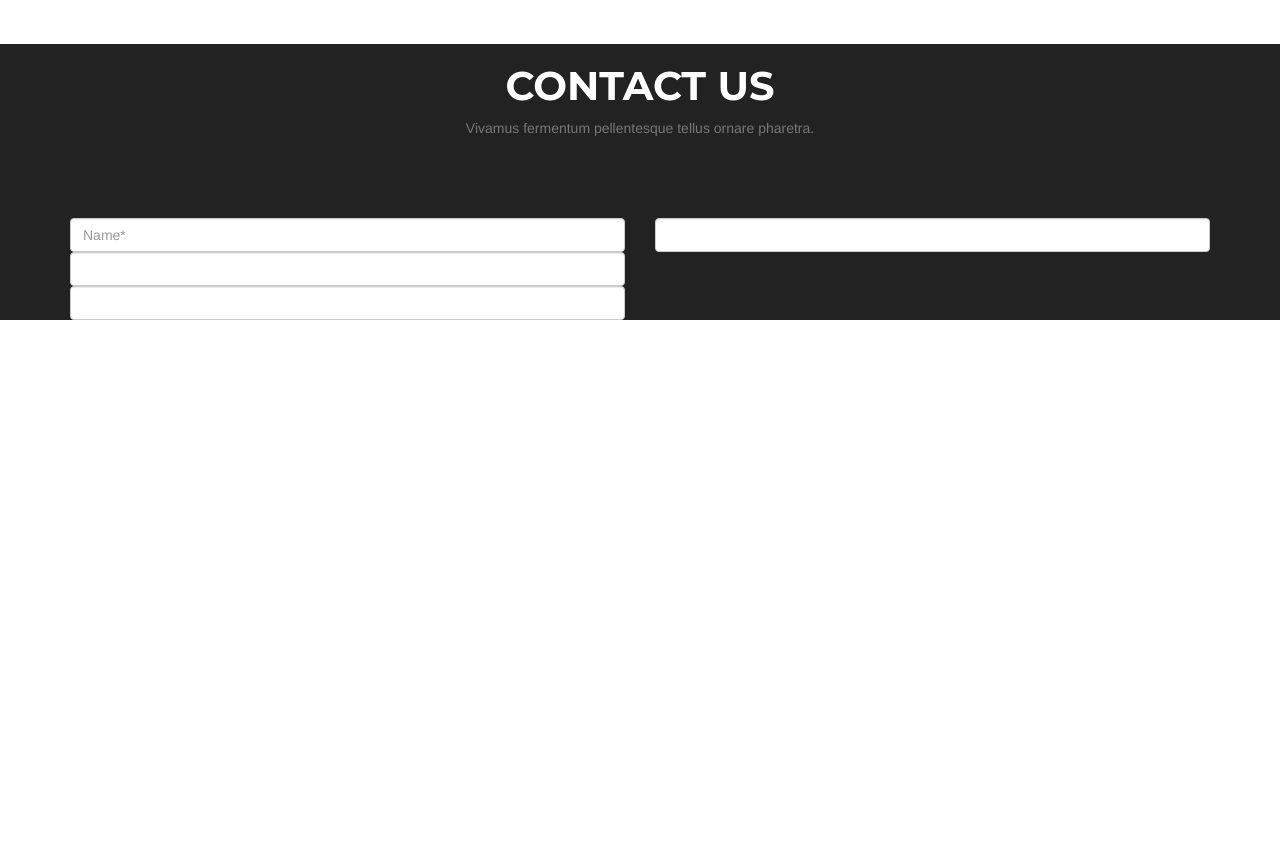
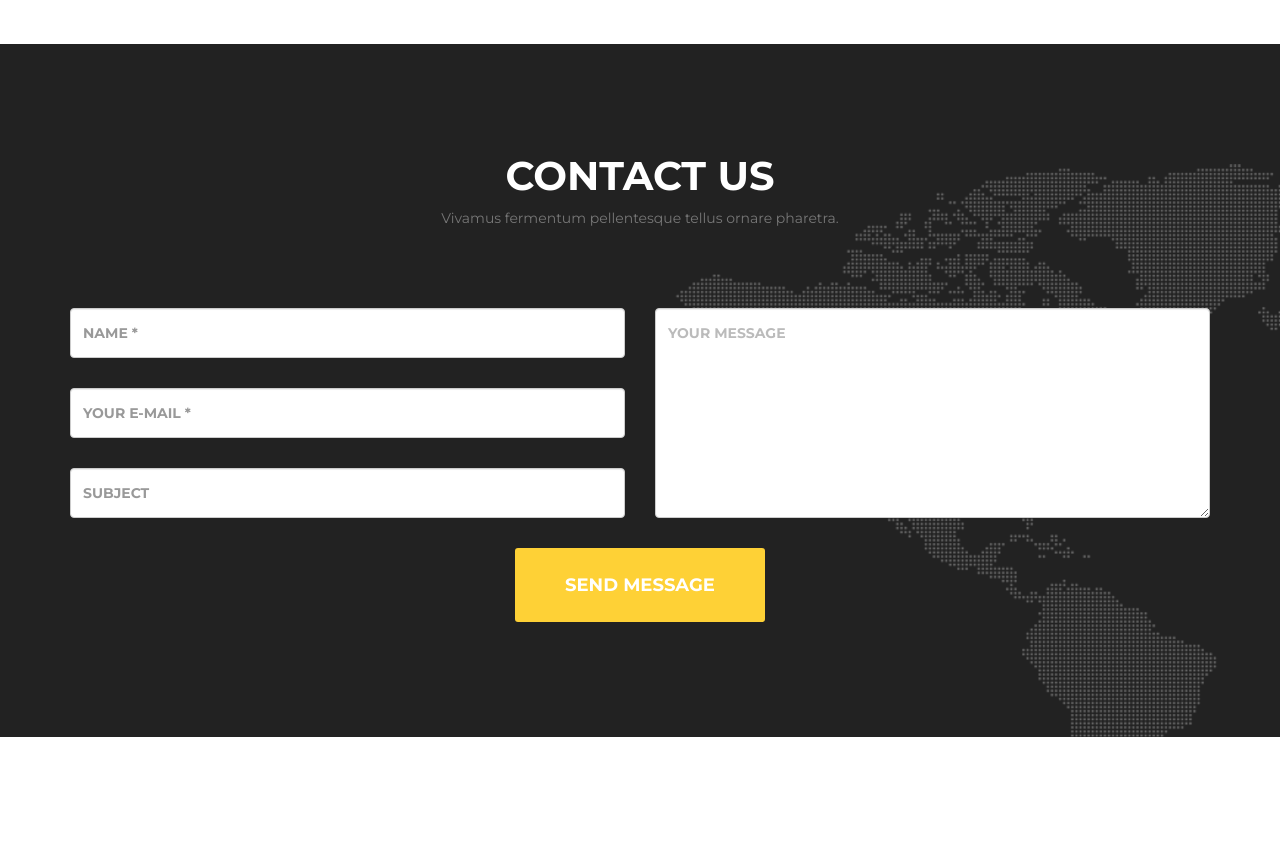
Before and after one commit to Handzia/Golden, a website: page index.html in a window 1280 px wide. Shown: the part 5074-5931 px from the top of the page. Before the commit the page ends 5514 px from the top, so only its background shows below. Drawn offline with nearby package versions, Linux system fonts and the light colour scheme.

Commit message:
Change .logos and add .contact-us section

```diff
--- a/index.html
+++ b/index.html
@@ -253,12 +253,22 @@
 				<p class="team-content">Proin condimentum neque et convallis efficitur. Donec ante tortor, lobortis sit amet sapien nec, faucibus cursus ante. Fusce sit amet felis sollicitudin sapien sagittis gravida. Phasellus nulla neque, tempus nec diam id, dignissim volutpat lectus. Aliquam erat volutpat. Pellentesque faucibus vulputate massa eget placerat. Integer vel arcu justo. </p>
 			</div>
 		</section>
-		<section class="logos">
+		<section class="logos text-center">
 			<div class="container">
-				<img src="images/envato.png" alt="envato">
-				<img src="images/wordpress.png" alt="wordpress">
-				<img src="images/tuts+.png" alt="tuts+">
-				<img src="images/microlancer.png" alt="microlancer">
+				<div class="row>">
+					<div class="col-xs-12 col-sm-6 col-md-3">
+						<img src="images/envato.png" alt="envato">
+					</div>
+					<div class="col-xs-12 col-sm-6 col-md-3">
+						<img src="images/wordpress.png" alt="wordpress">
+					</div>
+					<div class="col-xs-12 col-sm-6 col-md-3">
+						<img src="images/tuts+.png" alt="tuts+">
+					</div>
+					<div class="col-xs-12 col-sm-6 col-md-3">
+						<img src="images/microlancer.png" alt="microlancer">
+					</div>
+				</div>
 			</div>
 		</section>
 		<section class="contact-us text-center">
@@ -267,15 +277,16 @@
 				<p class="section-subtitle">Vivamus fermentum pellentesque tellus ornare pharetra.</p>
 				<form>
 					<div class="row">
-						<div class="col-sm-12 col-md-6">
-							<input class="form-control" type="text" id="name" placeholder="Name*">
-							<input class="form-control">
-							<input class="form-control">
+						<div class="col-xs-12 col-sm-6">
+							<input class="form-control" type="text" id="name" placeholder="Name *">
+							<input class="form-control" type="email" id="email" placeholder="Your e-mail *">
+							<input class="form-control" type="text" id="subject" placeholder="Subject">
 						</div>
-						<div class="col-sm-12 col-md-6">
-							<input class="form-control">
+						<div class="col-xs-12 col-sm-6">
+							<textarea class="form-control">Your message</textarea>
 						</div>
 					</div>
+					<button type="submit" class="btn btn-default btn-lg">Send message</button>
 				</form>
 			</div>
 		</section>
--- a/sass/style.scss
+++ b/sass/style.scss
@@ -6,7 +6,9 @@ $black: #222222;
 $yellow: #fed136;
 $grey: #777777;
 $background-grey: #f7f7f7;
-
+body {
+	font-family: 'Montserrat', sans-serif;
+}
 header {
 	background-image: url(/images/background-image.png);
 	background-repeat: no-repeat;
@@ -19,7 +21,6 @@ header {
 	.navbar-default {
 		background-color: rgba(0,0,0,0.01);
 		.navbar-nav li a {
-			font-family: 'Montserrat', sans-serif;
 			color: white;
 			text-transform: uppercase;
 			&:hover {
@@ -39,7 +40,6 @@ header {
 			color: white;
 		}
 		h1 {
-			font-family: 'Montserrat', sans-serif;
 			font-size: 75px;
 			color: white;
 			text-transform: uppercase;
@@ -48,9 +48,9 @@ header {
 			margin-bottom: 60px;
 		}
 		.btn-default {
-			font-family: 'Montserrat', sans-serif;
 			color: white;
 			font-weight: bold;
+			text-transform: uppercase;
 			background-color: $yellow;
 			border: none;
 			&:hover {
@@ -68,7 +68,6 @@ section {
 	margin: 120px auto;
 }
 .section-title {
-	font-family: 'Montserrat', sans-serif;
 	font-size: 40px;
 	font-weight: bold;
 	color: $black;
@@ -80,7 +79,6 @@ section {
 	margin-bottom: 80px;
 }
 .description-title {
-	font-family: 'Montserrat', sans-serif;
 	font-size: 18px;
 	font-weight: bold;
 	color: $black;
@@ -123,7 +121,6 @@ section {
 		background-color: white;
 		padding: 30px 0;
 		.photo-title {
-			font-family: 'Montserrat', sans-serif;
 			font-size: 18px;
 			font-weight: bold;
 			color: $black;
@@ -168,7 +165,6 @@ section {
 		align-items: center;
 		justify-content: center;
 		p {
-			font-family: 'Montserrat', sans-serif;
 			color: white;
 			font-size: 18px;
 			font-weight: bold;
@@ -218,18 +214,50 @@ section {
 }
 .logos {
 	margin: 60px auto;
-	.container {
-		display: flex;
-		flex-wrap: wrap;
-		justify-content: space-between;
-		align-items: center;
-	}
 }
 .contact-us {
 	background-color: $black;
+	background-image: url(/images/map-image.png);
+	/*background-size: 50% 100%;*/
+	background-repeat: no-repeat;
+	background-position: 100% 120px;
 	margin-top: 0;
 	.section-title {
 		color: white;
+		margin-top: 110px;
+	}
+	input {
+		margin-bottom: 30px;
+		height: 50px;
+	}
+	textarea {
+		height: 210px;
+		padding-top: 14px;
+	}
+	.btn-default {
+		margin-bottom: 115px;
+		margin-top: 0;
+		color: white;
+		font-weight: bold;
+		text-transform: uppercase;
+		background-color: $yellow;
+		border: none;
+		&:hover {
+			transform: scale(1.1);
+			transition-duration: 0.8s;
+		}
+	}
+	.btn-lg {
+		padding: 25px 50px;
+		border-radius: 3px;
+	}
+	.form-control {
+		font-weight: bold;
+		text-transform: uppercase;
+		color: #bbbbbb;
+	}
+	[class*="col-"] {
+		margin-bottom: 0;
 	}
 }
 @media (min-width: 768px) {
@@ -267,4 +295,7 @@ section {
 			margin-bottom: 50px;
 		}
 	}
+	.logos {
+		margin-bottom: 0;
+	}
 }
```
Also changed, not shown: css/style.css, images/Map-Image.png (renamed from images/Map Image.png), 1 other file.
